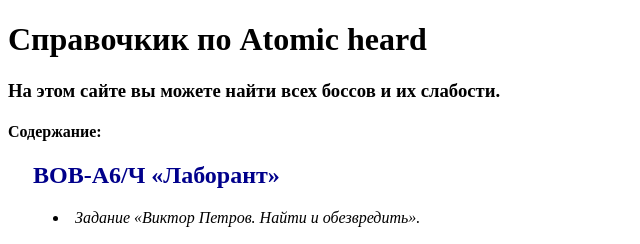
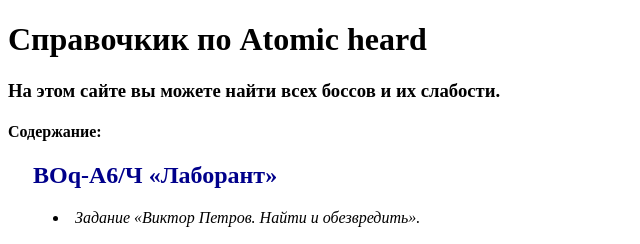
Before and after one commit to MukushevAmir/Mukushev-Amir.github.io, a plain HTML site: page index.html in a window 1280 px wide. Shown: the top 244 px of the page, 0-640 px from the left. Drawn offline with Linux system fonts and the light colour scheme.

Commit message:
Update index.html

```diff
--- a/index.html
+++ b/index.html
@@ -9,7 +9,7 @@
         <h1>Справочкик по Atomic heard</h1>
         <h3>На этом сайте вы можете найти всех боссов и их слабости.</h3>
         <h4>Содержание:</h4>
-        <a name="NAME"><h2 class="tab">ВОВ-А6/Ч «Лаборант»</h2></a>
+        <a name="NAME"><h2 class="tab">ВОq-А6/Ч «Лаборант»</h2></a>
             <li class="tab2"><i>Задание «Виктор Петров. Найти и обезвредить».</i></li>
         <a href=""><h2 class="tab">Крупный Култыш</h2></a>
             <li class="tab2"><i>Задание «Запертый с врагами».</i></li>
```
